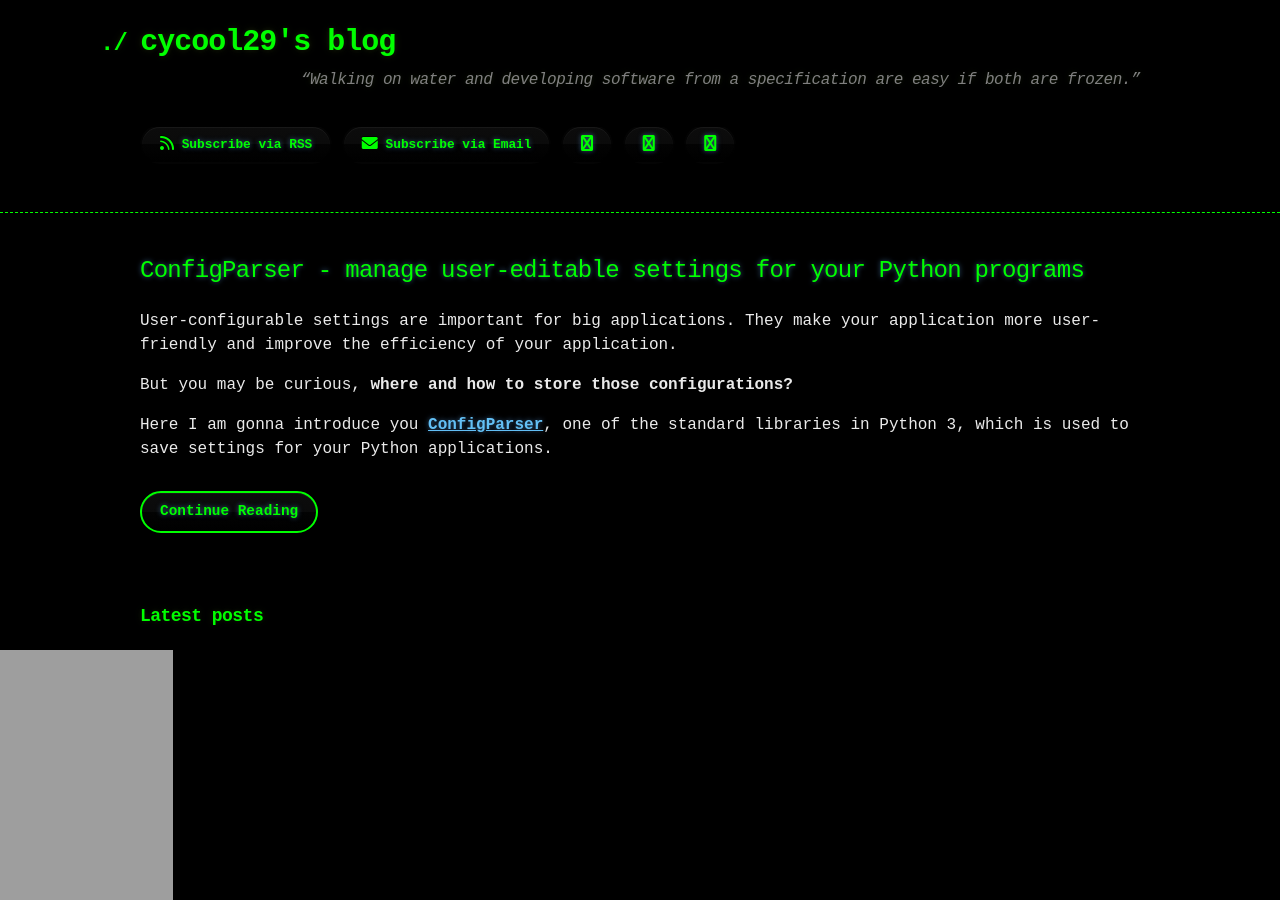
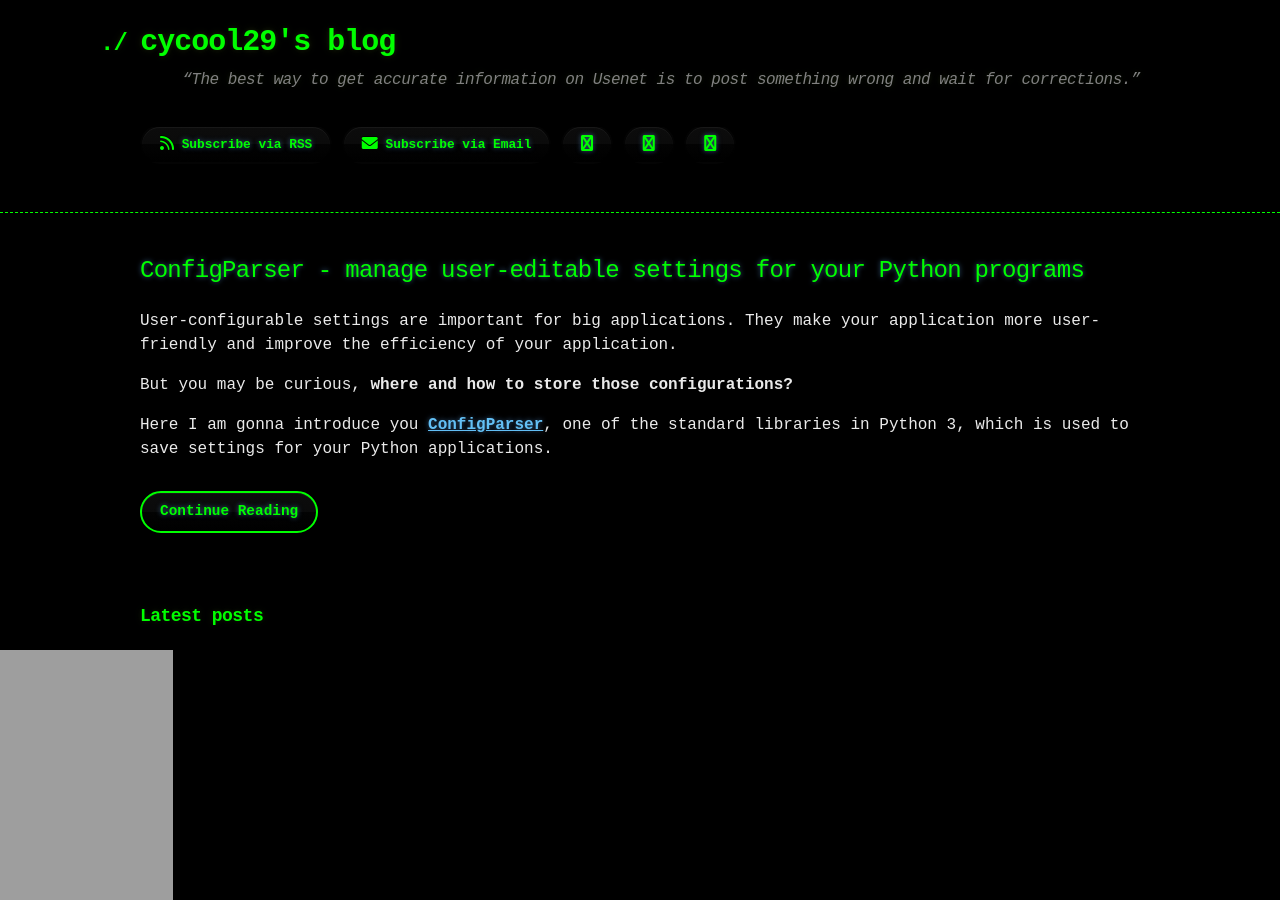
Before and after one commit to cycool29/cycool29.github.io, a Jekyll site: the page built from index.md, in a window 1280 px wide and 900 px high. Built offline with Jekyll 4.4.1, drawn with Linux system fonts in a browser that asks for light colours; a style sheet for code colours, icons or effects is not loaded.

Commit message:
Update quotes

```diff
--- a/_config.yml
+++ b/_config.yml
@@ -1,5 +1,5 @@
 title: cycool29's blog
-description: "“Walking on water and developing software from a specification are easy if both are frozen.” "
+description: "“The best way to get accurate information on Usenet is to post something wrong and wait for corrections.” "
 bio: A high school student. Intermediate in Python, Git, Bash. Learning JavaScript. He/Him. "
 author: cycool29
 url: https://cycool29.github.io
```
